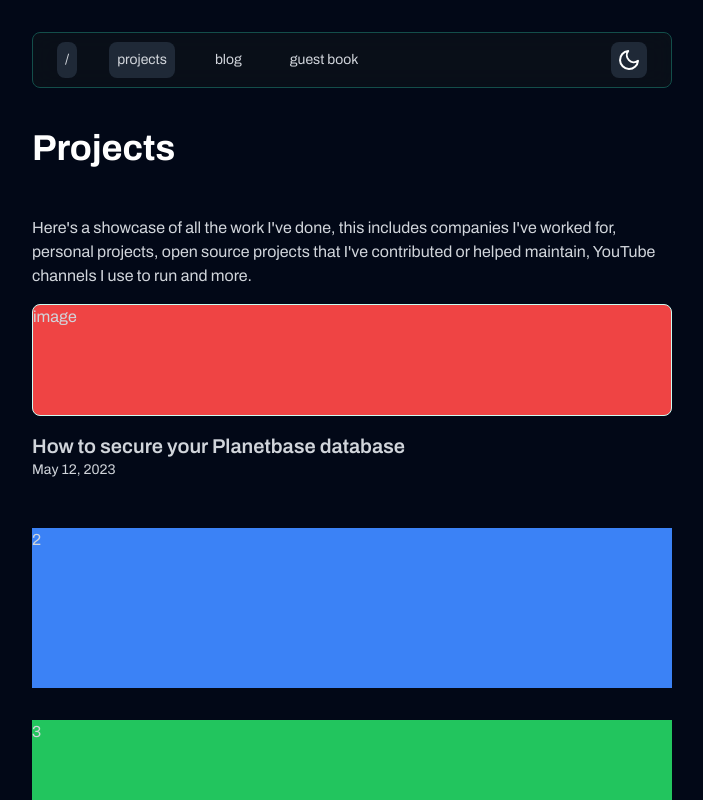
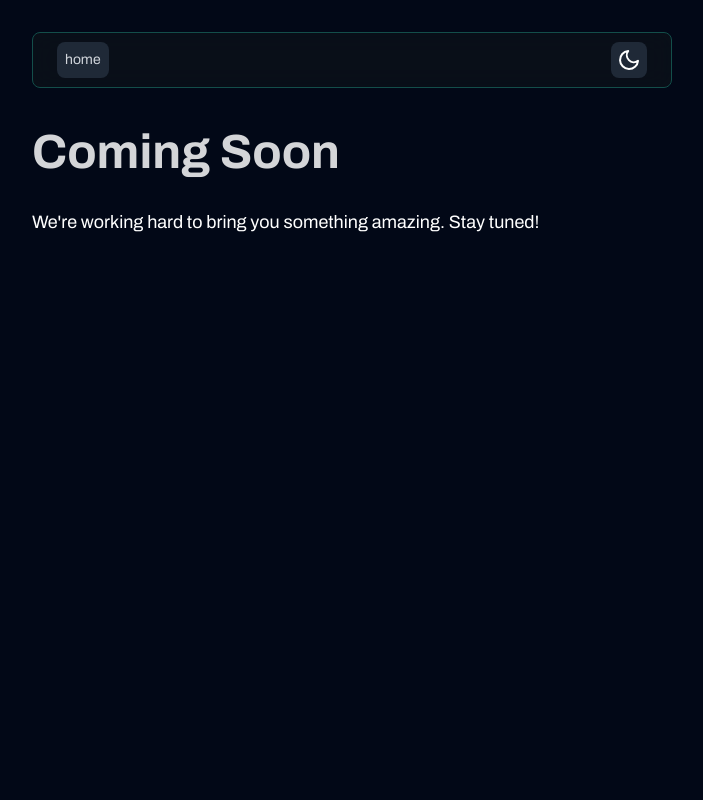
Before and after one commit to pdcolandrea/paulfolio-v2, a Next.js app: page /projects in a window 1280 px wide. Shown: the top 800 px of the page, without its empty margins (288-991 px from the left). Built offline with nearby package versions, Linux system fonts and the light colour scheme.

Commit message:
comment out unfinished routes; add comingsoon

```diff
--- a/src/app/projects/page.tsx
+++ b/src/app/projects/page.tsx
@@ -1,45 +1,13 @@
+import ComingSoon from "@/components/ComingSoon";
 import Heading from "@/components/Heading";
 import Image from "next/image";
 
+// motivation: https://jahir.dev/projects
 export default function ProjectsHome() {
   return (
     <div className="flex flex-col mb-12">
-      <Heading>Projects</Heading>
-      <p className="mt-6 mb-4">
-        Here&apos;s a showcase of all the work I&apos;ve done, this includes
-        companies I&apos;ve worked for, personal projects, open source projects
-        that I&apos;ve contributed or helped maintain, YouTube channels I use to
-        run and more.
-      </p>
-
-      <div className="grid grid-cols-1 gap-y-8">
-        <div className="h-48 relative rounded-lg  flex flex-col">
-          <div className="bg-red-500 rounded-lg flex-1 relative border border-teal-100">
-            <p>image</p>
-            {/* <Image
-              src="https://img.freepik.com/free-vector/dark-pattern-background_1078-81.jpg"
-              alt="splash"
-              fill
-            /> */}
-          </div>
-
-          <div className="my-4 flex-3">
-            <h1 className="text-xl font-semibold">
-              How to secure your Planetbase database
-            </h1>
-            <p className="text-sm">May 12, 2023</p>
-          </div>
-        </div>
-        <div className="bg-blue-500 h-40">
-          <p>2</p>
-        </div>
-        <div className="bg-green-500 h-40">
-          <p>3</p>
-        </div>
-        <div className="bg-yellow-500 h-40">
-          <p>4</p>
-        </div>
-      </div>
+      {/* <Heading>Projects</Heading> */}
+      <ComingSoon />
     </div>
   );
 }
--- /dev/null
+++ b/src/components/ComingSoon.tsx
@@ -0,0 +1,14 @@
+function ComingSoon() {
+  return (
+    <div className="min-h-screen flex-col items-center justify-center">
+      <h1 className="text-5xl text-white font-bold mb-8 animate-pulse">
+        Coming Soon
+      </h1>
+      <p className="text-white text-lg mb-8">
+        We&apos;re working hard to bring you something amazing. Stay tuned!
+      </p>
+    </div>
+  );
+}
+
+export default ComingSoon;
--- a/src/components/ContactMe.tsx
+++ b/src/components/ContactMe.tsx
@@ -8,15 +8,16 @@ async function ContactMe() {
     <section className="flex flex-col mb-12">
       <Heading>Contact</Heading>
       <Text>
-        For more serious matters{" "}
+        For serious matters,{" "}
         <LinkTag href={`mailto:colandreapaul@gmail.com`}>
           shoot me an email
         </LinkTag>
         .
       </Text>
 
-      <div className="flex flex-col justify-center border-t border-teal-100 dark:border-teal-900 mt-10 pt-5 w-full">
+      <div className="flex flex-col justify-center border-t border-teal-100 dark:border-teal-900 mt-10 pt-6 w-full">
         {/* <ContactForm /> */}
+
         <div className="mt-6">
           <CurrentTime />
         </div>
--- a/src/components/layout/Navigator.tsx
+++ b/src/components/layout/Navigator.tsx
@@ -5,10 +5,10 @@ import Toggle from "../Toggle";
 import { usePathname } from "next/navigation";
 
 const navLinks = [
-  { id: 1, text: "/", href: "/" },
-  { id: 2, text: "projects", href: "/projects" },
-  { id: 3, text: "blog", href: "/blog" },
-  { id: 4, text: "guest book", href: "/guests" },
+  { id: 1, text: "home", href: "/" },
+  // { id: 2, text: "projects", href: "/projects" },
+  // { id: 3, text: "blog", href: "/blog" },
+  // { id: 4, text: "guest book", href: "/guests" },
 ];
 
 // TODO: can use middleware to remove client directive
```
